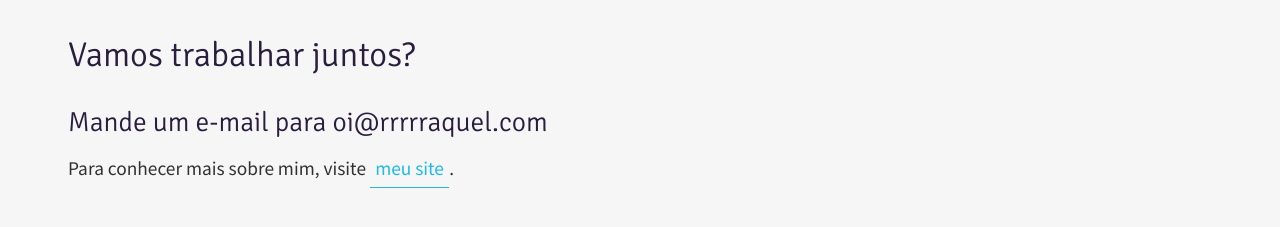
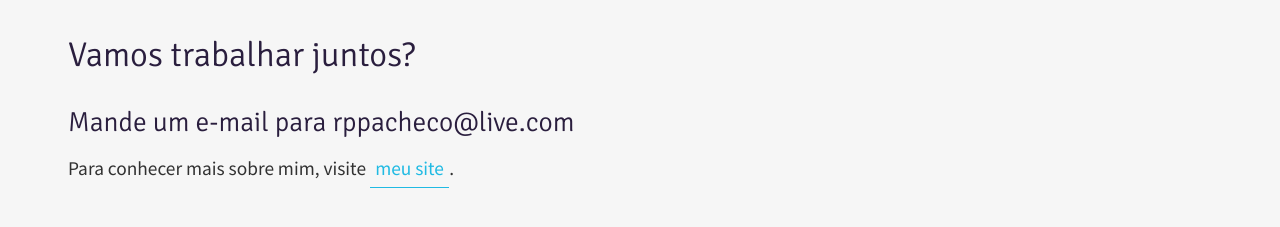
Before and after one commit to empatiaparaque/empatiaparaque.github.io, a Jekyll site: the page built from contato/index.html, in a window 1280 px wide. Shown: the part 296-523 px from the top of the page. Built offline with Jekyll 4.4.1, drawn with Linux system fonts in a browser that asks for light colours; nearby versions of some CDN libraries.

Commit message:
arrrumar email

```diff
--- a/contato/index.html
+++ b/contato/index.html
@@ -7,7 +7,7 @@ title: empatia para quê?
  <div class="row">
   <div class="column small-12 medium-12 large-12">
    <h1 class="type-g dark-purple">Vamos trabalhar juntos?</h1>
-   <h2 class="type-m dark-purple">Mande um e-mail para oi@rrrrraquel.com</h2>
+   <h2 class="type-m dark-purple">Mande um e-mail para rppacheco@live.com</h2>
 
    <p>Para conhecer mais sobre mim, visite <a href="http://rrrrraquel.com" target="_blank">meu site</a>.</p>
 
```
